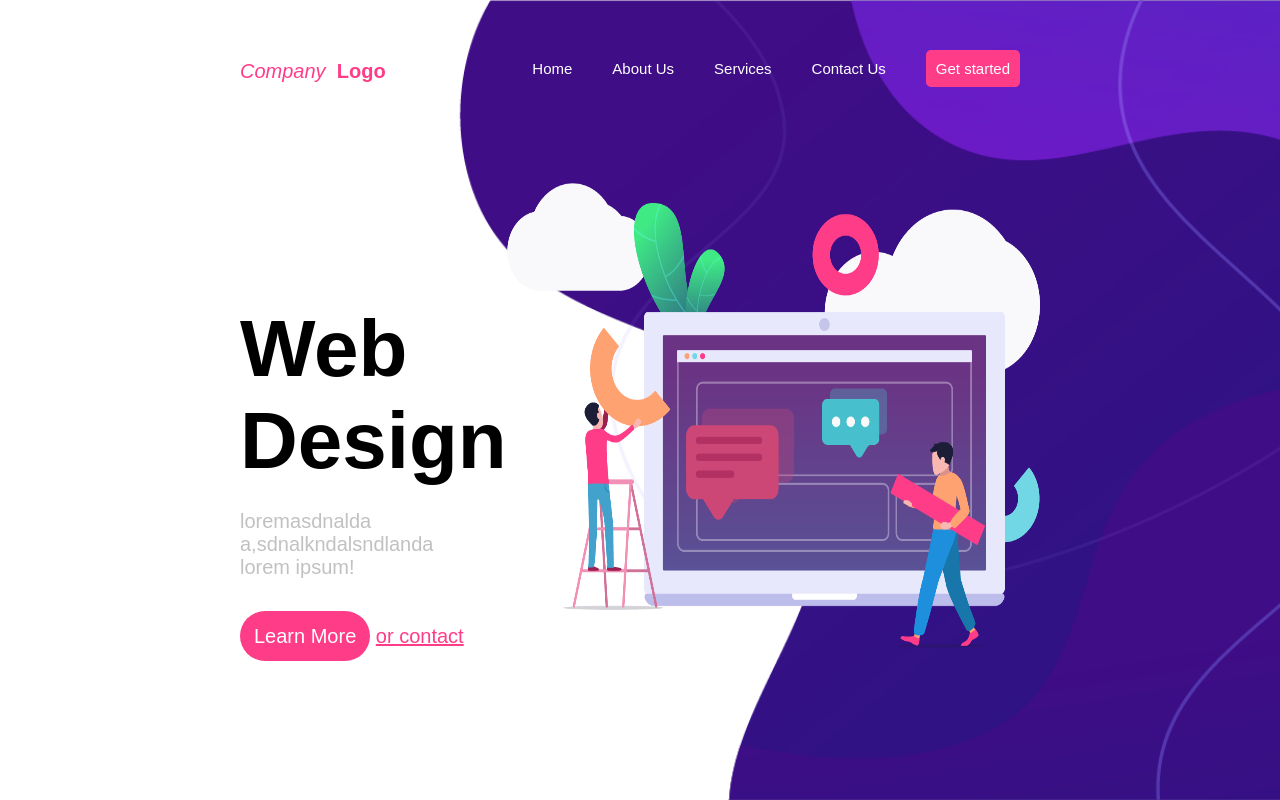
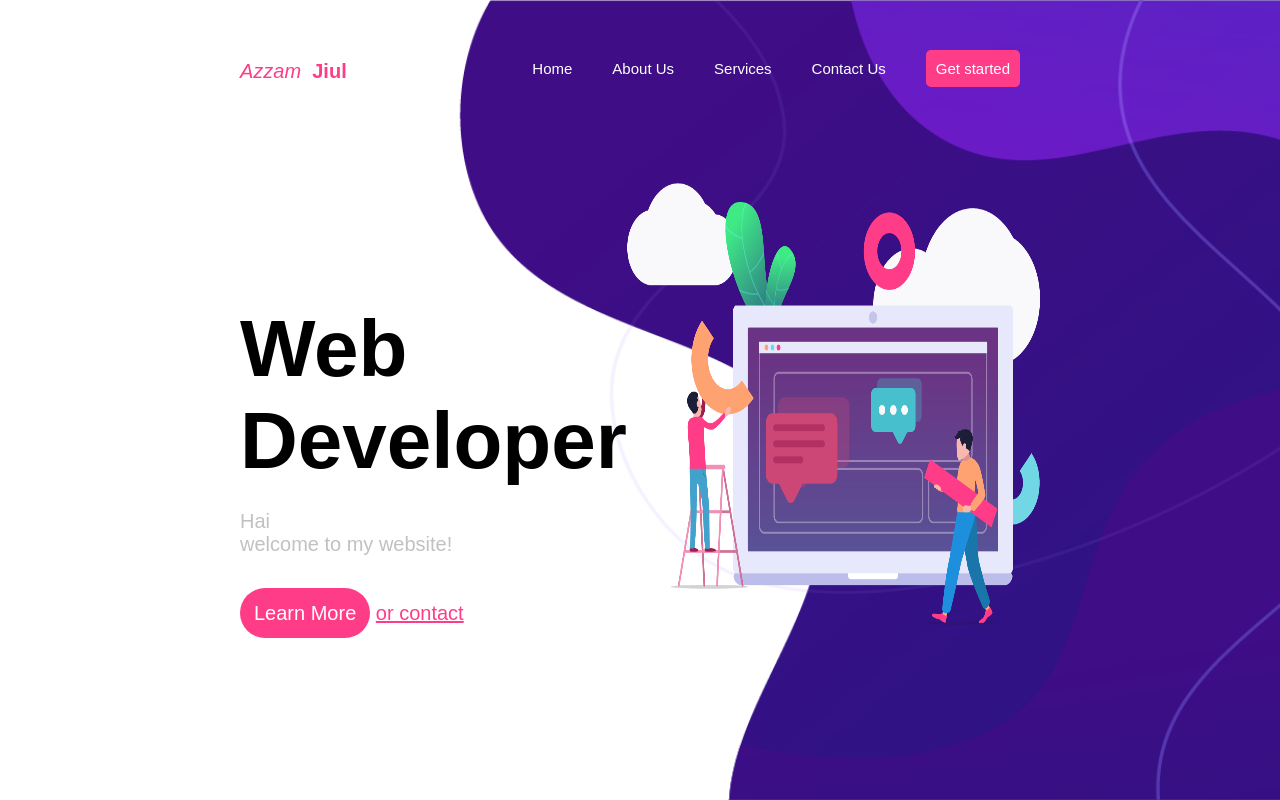
Before and after one commit to Azzamjiul/portofolio, a plain HTML site: page index.html in a window 1280 px wide. Drawn offline with Linux system fonts and the light colour scheme.

Commit message:
first commit

```diff
--- a/index.html
+++ b/index.html
@@ -8,7 +8,7 @@
 	<div class="main">
 		<div class="container">
 			<div class="navbar">
-				<div class="logo"><i>Company</i>&nbsp; <b>Logo</b></div>
+				<div class="logo"><i>Azzam</i>&nbsp; <b>Jiul</b></div>
 				<div class="menu">
 					<ul>
 						<li><a href="">Home</a></li>
@@ -23,13 +23,11 @@
 			<div class="main-content">
 				<div class="text">
 					<h1>Web</h1>
-					<h1>Design</h1>
+					<h1>Developer</h1>
 					<br>
 					<div class="description">
-						loremasdnalda <br>
-						a,sdnalkndalsndlanda
-						<br>
-						lorem ipsum!
+						Hai <br>
+						welcome to my website!
 					</div>
 					<br><br>
 					<a href="" class="btn-rounded">Learn More</a>
```
